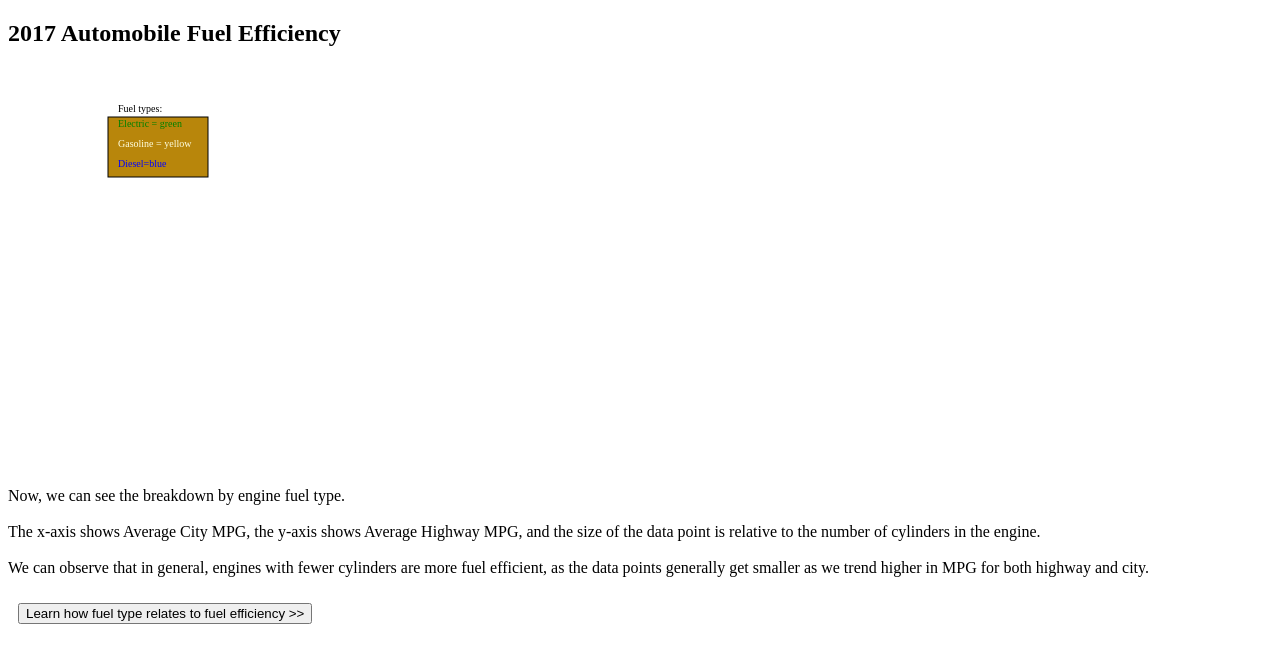
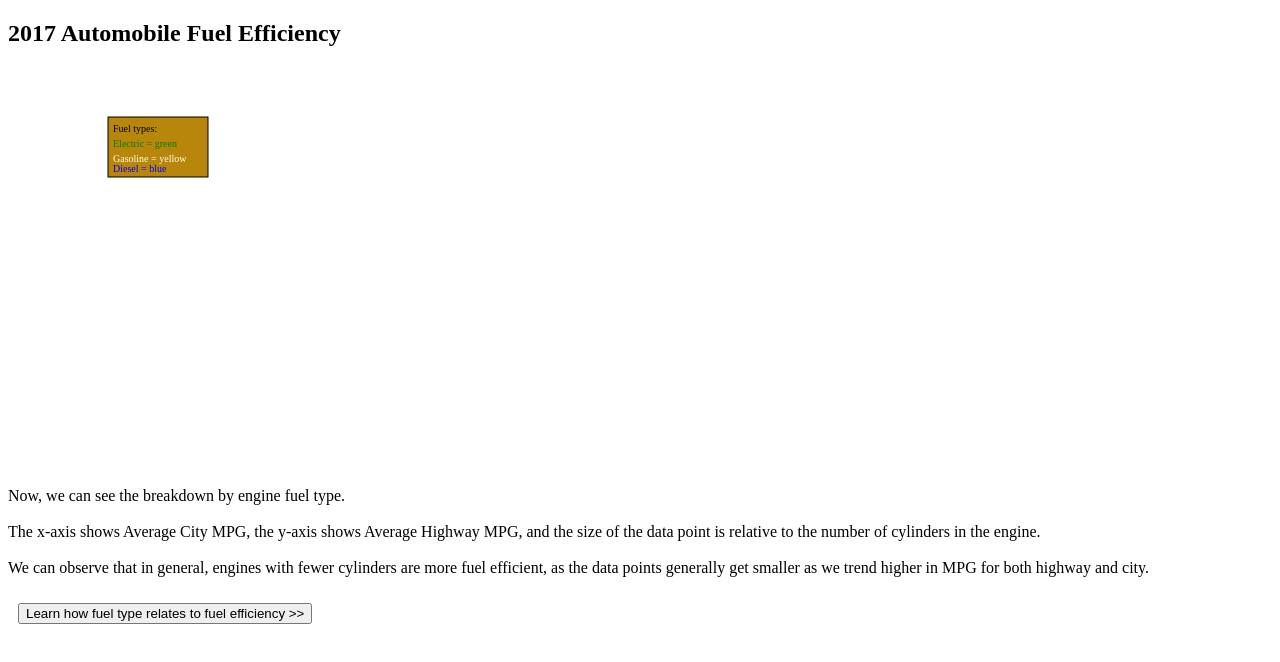
Before and after one commit to hanmend/cs416-narrative-viz-scene-2, a plain HTML site: page index.html in a window 1280 px wide. Drawn offline with nearby package versions, Linux system fonts and the light colour scheme; no server answers.

Commit message:
Update index.html

```diff
--- a/index.html
+++ b/index.html
@@ -7,11 +7,11 @@
 <body onload='init()'>
 <h2>2017 Automobile Fuel Efficiency</h2>
 <svg width="400" height="400">
-    <text x="110" y="45" fill="black" font-size="10" text-anchor="left">Fuel types:</text>
     <rect x="100" y="50" width="100" height="60" fill="darkgoldenrod" stroke="black" />
-    <text x="110" y="60" fill="green" font-size="10" text-anchor="left">Electric = green</text>
-    <text x="110" y="80" fill="lightyellow" font-size="10" text-anchor="left">Gasoline = yellow</text>
-    <text x="110" y="100" fill="blue" font-size="10" text-anchor="left">Diesel=blue</text>
+    <text x="105" y="65" fill="black" font-size="10" text-anchor="left">Fuel types:</text>
+    <text x="105" y="80" fill="green" font-size="10" text-anchor="left">Electric = green</text>
+    <text x="105" y="95" fill="lightyellow" font-size="10" text-anchor="left">Gasoline = yellow</text>
+    <text x="105" y="105" fill="blue" font-size="10" text-anchor="left">Diesel = blue</text>
 </svg>
 <p>
     Now, we can see the breakdown by engine fuel type. <br>
```
